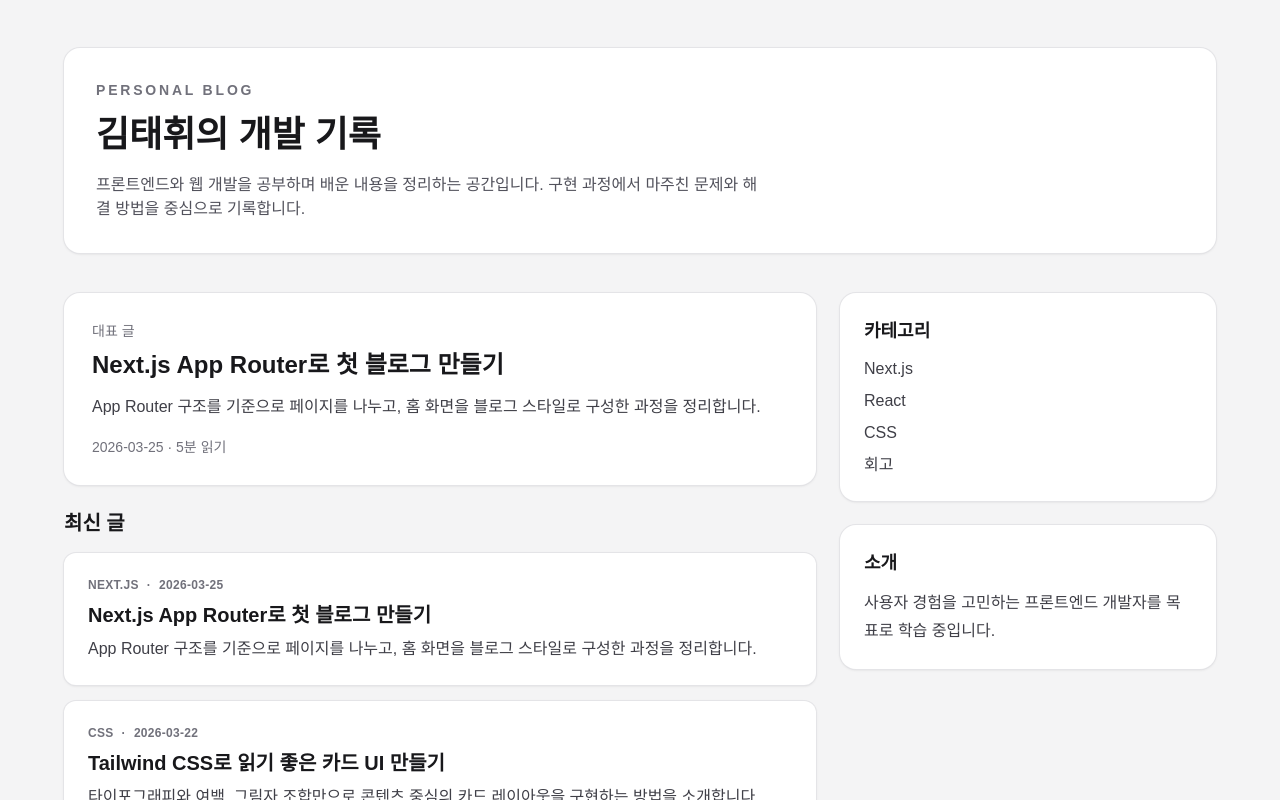
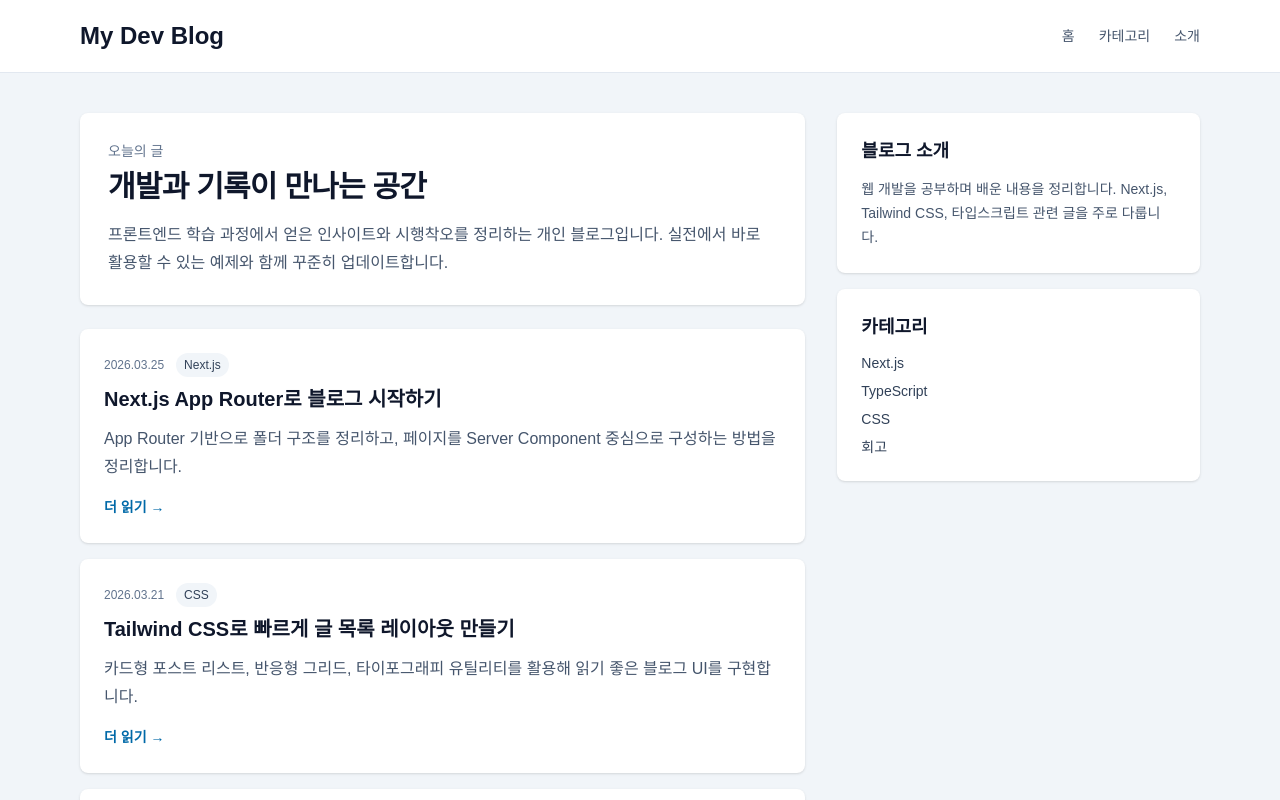
Before and after one commit to cover-0/my-first-web, a Next.js app: page / in a window 1280 px wide. Shown: the top 800 px of the page. Built offline with nearby package versions, Linux system fonts and the light colour scheme.

Commit message:
홈 페이지 블로그 포스트 목록 및 레이아웃 개선

```diff
--- a/app/page.tsx
+++ b/app/page.tsx
@@ -1,97 +1,105 @@
 export default function Home() {
   const posts = [
     {
-      id: 1,
-      title: "Next.js App Router로 첫 블로그 만들기",
-      excerpt:
-        "App Router 구조를 기준으로 페이지를 나누고, 홈 화면을 블로그 스타일로 구성한 과정을 정리합니다.",
+      title: "Next.js App Router로 블로그 시작하기",
+      summary:
+        "App Router 기반으로 폴더 구조를 정리하고, 페이지를 Server Component 중심으로 구성하는 방법을 정리합니다.",
+      date: "2026.03.25",
       category: "Next.js",
-      date: "2026-03-25",
-      readTime: "5분",
     },
     {
-      id: 2,
-      title: "Tailwind CSS로 읽기 좋은 카드 UI 만들기",
-      excerpt:
-        "타이포그래피와 여백, 그림자 조합만으로 콘텐츠 중심의 카드 레이아웃을 구현하는 방법을 소개합니다.",
+      title: "Tailwind CSS로 빠르게 글 목록 레이아웃 만들기",
+      summary:
+        "카드형 포스트 리스트, 반응형 그리드, 타이포그래피 유틸리티를 활용해 읽기 좋은 블로그 UI를 구현합니다.",
+      date: "2026.03.21",
       category: "CSS",
-      date: "2026-03-22",
-      readTime: "4분",
     },
     {
-      id: 3,
-      title: "Server Component 기본 패턴 정리",
-      excerpt:
-        "데이터 표시 중심의 페이지를 Server Component로 구성할 때 알아두면 좋은 실전 패턴을 정리했습니다.",
-      category: "React",
-      date: "2026-03-20",
-      readTime: "6분",
+      title: "개발 기록을 오래 남기는 글쓰기 루틴",
+      summary:
+        "학습 내용을 짧은 단위로 기록하고 주간 단위로 회고해 지식을 축적하는 개인 블로그 운영 루틴을 소개합니다.",
+      date: "2026.03.18",
+      category: "Writing",
     },
   ];
 
   return (
-    <main className="min-h-screen bg-zinc-100 px-4 py-12 text-zinc-900">
-      <div className="mx-auto w-full max-w-6xl">
-        <header className="mb-10 rounded-2xl bg-white p-8 shadow-sm ring-1 ring-zinc-200">
-          <p className="text-sm font-semibold uppercase tracking-[0.2em] text-zinc-500">
-            Personal Blog
-          </p>
-          <h1 className="mt-3 text-4xl font-bold leading-tight">김태휘의 개발 기록</h1>
-          <p className="mt-4 max-w-2xl text-zinc-600">
-            프론트엔드와 웹 개발을 공부하며 배운 내용을 정리하는 공간입니다. 구현 과정에서
-            마주친 문제와 해결 방법을 중심으로 기록합니다.
-          </p>
+    <main className="min-h-screen bg-slate-100 text-slate-900">
+      <header className="border-b border-slate-200 bg-white">
+        <div className="mx-auto flex w-full max-w-6xl items-center justify-between px-4 py-5">
+          <h1 className="text-2xl font-bold">My Dev Blog</h1>
+          <nav className="flex items-center gap-6 text-sm text-slate-600">
+            <a href="#" className="transition-colors hover:text-slate-900">
+              홈
+            </a>
+            <a href="#" className="transition-colors hover:text-slate-900">
+              카테고리
+            </a>
+            <a href="#" className="transition-colors hover:text-slate-900">
+              소개
+            </a>
+          </nav>
+        </div>
       </header>
 
-        <div className="grid gap-6 lg:grid-cols-[2fr_1fr]">
+      <div className="mx-auto grid w-full max-w-6xl gap-8 px-4 py-10 lg:grid-cols-[2fr_1fr]">
         <section className="space-y-6">
-            <article className="rounded-2xl bg-white p-7 shadow-sm ring-1 ring-zinc-200">
-              <p className="text-sm font-medium text-zinc-500">대표 글</p>
-              <h2 className="mt-2 text-2xl font-bold">{posts[0].title}</h2>
-              <p className="mt-3 leading-7 text-zinc-700">{posts[0].excerpt}</p>
-              <p className="mt-4 text-sm text-zinc-500">
-                {posts[0].date} · {posts[0].readTime} 읽기
+          <article className="rounded-lg bg-white p-7 shadow">
+            <p className="text-sm text-slate-500">오늘의 글</p>
+            <h2 className="mt-2 text-3xl font-bold tracking-tight">
+              개발과 기록이 만나는 공간
+            </h2>
+            <p className="mt-4 leading-7 text-slate-600">
+              프론트엔드 학습 과정에서 얻은 인사이트와 시행착오를 정리하는 개인
+              블로그입니다. 실전에서 바로 활용할 수 있는 예제와 함께 꾸준히
+              업데이트합니다.
             </p>
           </article>
 
-            <section className="space-y-4">
-              <h3 className="text-xl font-bold">최신 글</h3>
+          <div className="space-y-4">
             {posts.map((post) => (
               <article
-                  key={post.id}
-                  className="rounded-xl bg-white p-6 shadow-sm ring-1 ring-zinc-200"
+                key={post.title}
+                className="rounded-lg bg-white p-6 shadow transition-shadow hover:shadow-md"
               >
-                  <div className="flex items-center gap-2 text-xs font-semibold uppercase tracking-wide text-zinc-500">
-                    <span>{post.category}</span>
-                    <span>·</span>
+                <div className="mb-2 flex items-center gap-3 text-xs text-slate-500">
                   <span>{post.date}</span>
+                  <span className="rounded-full bg-slate-100 px-2 py-1 font-medium text-slate-700">
+                    {post.category}
+                  </span>
                 </div>
-                  <h4 className="mt-2 text-xl font-bold">{post.title}</h4>
-                  <p className="mt-2 text-zinc-700">{post.excerpt}</p>
+                <h3 className="text-xl font-bold">{post.title}</h3>
+                <p className="mt-3 leading-7 text-slate-600">{post.summary}</p>
+                <a
+                  href="#"
+                  className="mt-4 inline-block text-sm font-semibold text-sky-700 hover:text-sky-800"
+                >
+                  더 읽기 →
+                </a>
               </article>
             ))}
-            </section>
+          </div>
         </section>
 
-          <aside className="space-y-6">
-            <section className="rounded-2xl bg-white p-6 shadow-sm ring-1 ring-zinc-200">
-              <h3 className="text-lg font-bold">카테고리</h3>
-              <ul className="mt-3 space-y-2 text-zinc-700">
+        <aside className="space-y-4">
+          <section className="rounded-lg bg-white p-6 shadow">
+            <h2 className="text-lg font-bold">블로그 소개</h2>
+            <p className="mt-3 text-sm leading-6 text-slate-600">
+              웹 개발을 공부하며 배운 내용을 정리합니다. Next.js, Tailwind CSS,
+              타입스크립트 관련 글을 주로 다룹니다.
+            </p>
+          </section>
+
+          <section className="rounded-lg bg-white p-6 shadow">
+            <h2 className="text-lg font-bold">카테고리</h2>
+            <ul className="mt-3 space-y-2 text-sm text-slate-700">
               <li>Next.js</li>
-                <li>React</li>
+              <li>TypeScript</li>
               <li>CSS</li>
               <li>회고</li>
             </ul>
           </section>
-
-            <section className="rounded-2xl bg-white p-6 shadow-sm ring-1 ring-zinc-200">
-              <h3 className="text-lg font-bold">소개</h3>
-              <p className="mt-3 leading-7 text-zinc-700">
-                사용자 경험을 고민하는 프론트엔드 개발자를 목표로 학습 중입니다.
-              </p>
-            </section>
         </aside>
-        </div>
       </div>
     </main>
   );
```
Lines whose indentation alone changed are shown as unchanged.
